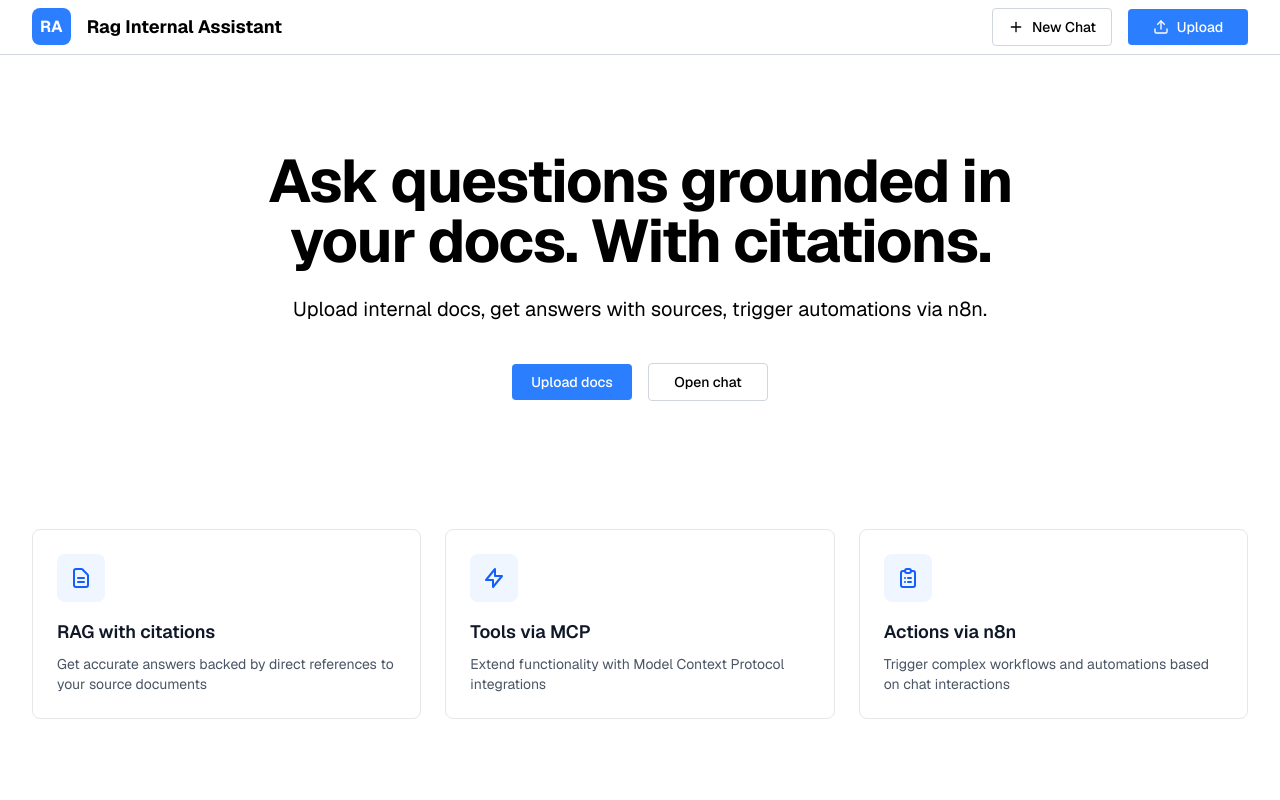
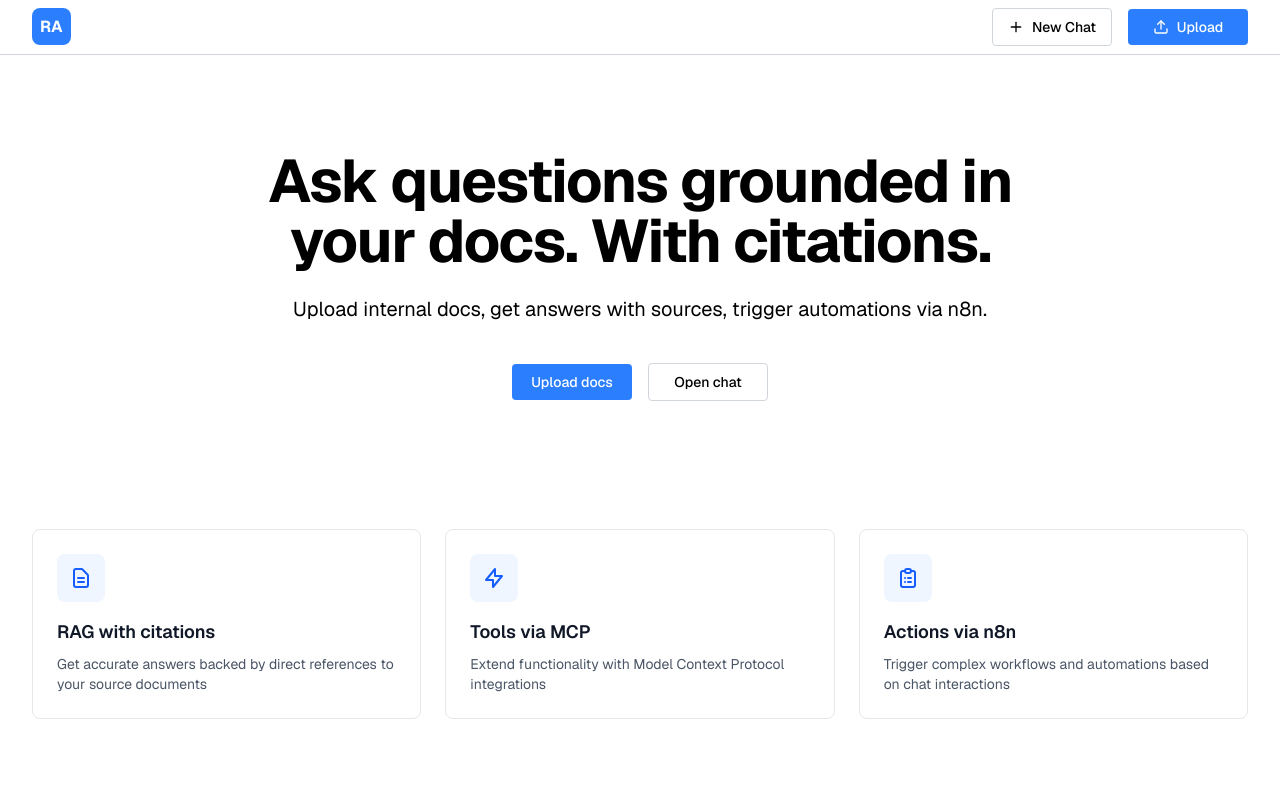
Before and after one commit to losadev/rag-internal-assistant, a Next.js app in the folder apps/web/: page / in a window 1280 px wide. Shown: the top 800 px of the page. Built offline with nearby package versions, Linux system fonts and the light colour scheme.

Commit message:
Hides app title text in navigation bar

```diff
--- a/apps/web/src/app/_components/NavBar.tsx
+++ b/apps/web/src/app/_components/NavBar.tsx
@@ -13,7 +13,9 @@ export const NavBar = () => {
             RA
           </span>
         </Link>
-        <p className="text-black text-lg font-bold">Rag Internal Assistant</p>
+        <p className="text-black text-lg font-bold hidden">
+          Rag Internal Assistant
+        </p>
       </div>
       <div className="flex items-center gap-4">
         <Button
```
